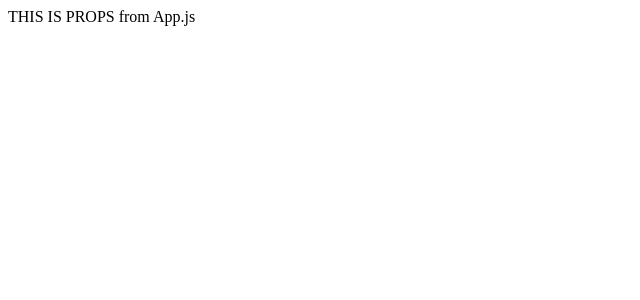
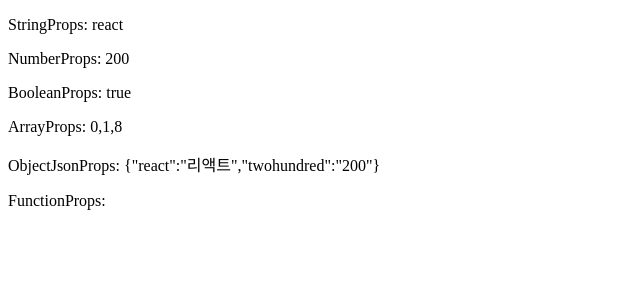
Before and after one commit to minhyepark-dev/react200, a React (Create React App) app: page / in a window 1280 px wide. Shown: the top 300 px of the page, without its empty margins (0-640 px from the left). Built offline with nearby package versions, Linux system fonts and the light colour scheme.

Commit message:
PropsDatatype 자료형

```diff
--- a/src/App.js
+++ b/src/App.js
@@ -1,9 +1,17 @@
 import React from "react";
-import Props from "./R017_Props";
+import PropsDatatype from "./R018_PropsDatatype";
+
 function App() {
     return (
         <div className="App">
-            <Props props_val="THIS IS PROPS" />
+            <PropsDatatype
+                String="react"
+                Number={200}
+                Boolean={1 == 1}
+                Array={[0, 1, 8]}
+                ObjectJson={{ react: "리액트", twohundred: "200" }}
+                Function={console.log("FunctionProps: function!")}
+            />
         </div>
     );
 }
--- /dev/null
+++ b/src/R018_PropsDatatype.js
@@ -0,0 +1,29 @@
+import React, { Component } from "react";
+import datatype from "prop-types";
+
+class R018_PropsDatatype extends Component {
+    render() {
+        let { String, Number, Boolean, Array, ObjectJson, Function } = this.props;
+        return (
+            <div style={{ padding: "0px" }}>
+                <p>StringProps: {String}</p>
+                <p>NumberProps: {Number}</p>
+                <span>BooleanProps: {Boolean.toString()}</span>
+                <p>ArrayProps: {Array.toString()}</p>
+                <p>ObjectJsonProps: {JSON.stringify(ObjectJson)}</p>
+                <p>FunctionProps: {Function}</p>
+            </div>
+        );
+    }
+}
+
+R018_PropsDatatype.propTypes = {
+    String: datatype.number,
+    Number: datatype.number,
+    Boolean: datatype.bool,
+    Array: datatype.array,
+    ObjectJson: datatype.object,
+    Function: datatype.func,
+};
+
+export default R018_PropsDatatype;
```
